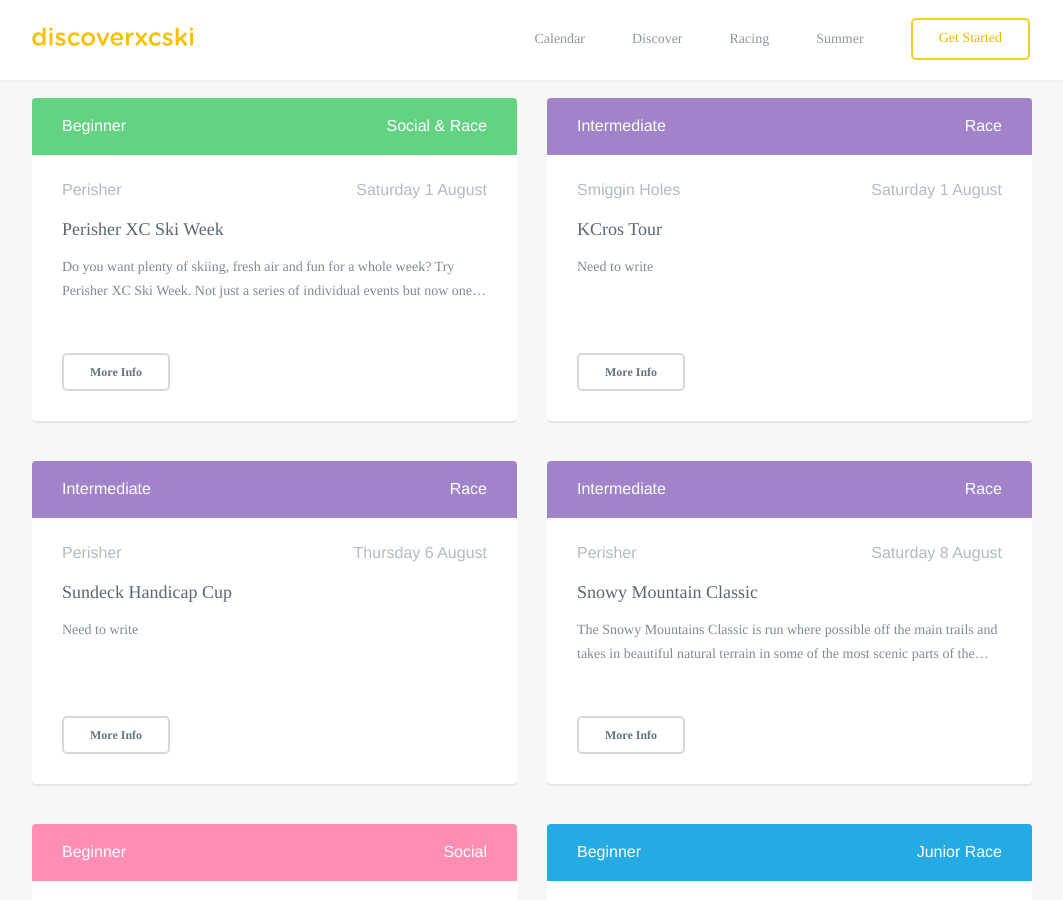
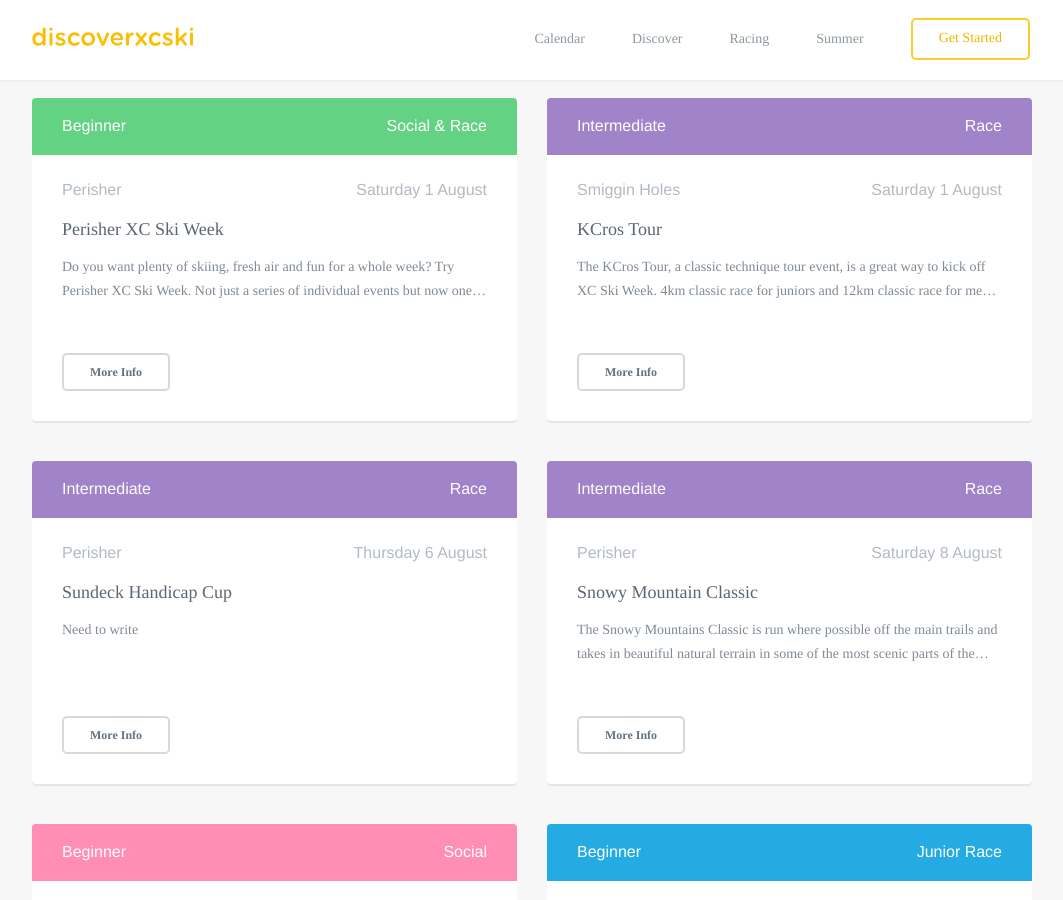
Before and after one commit to robcatto/robcatto.github.io, a Jekyll site: the page built from events/index.html, in a window 1280 px wide and 900 px high, scrolled down 1594 px. Shown: the whole window, without its empty margins (108-1171 px from the left). Built offline with Jekyll 4.4.1, drawn with Linux system fonts in a browser that asks for light colours; some web fonts are replaced; Markdown is read by kramdown in place of the engine named in the settings.

Commit message:
Update index.html

```diff
--- a/events/index.html
+++ b/events/index.html
@@ -881,7 +881,7 @@ layout: default
     <strong style="position: absolute; right: 30px; top: 87px; white-space: nowrap;">Saturday 1 August</strong>
     <h3>KCros Tour</h3>
     <p class="description">
-       Need to write
+     The KCros Tour, a classic technique tour event, is a great way to kick off XC Ski Week.  4km classic race for juniors and 12km classic race for men and women.  This is a tour event like no other on the calendar.  Always held on interesting courses - a fun event for the elite skier right through to the tourer.  Awards Ceremony with refreshments and snacks held after the event.
 
     </p>
 </a>
```
